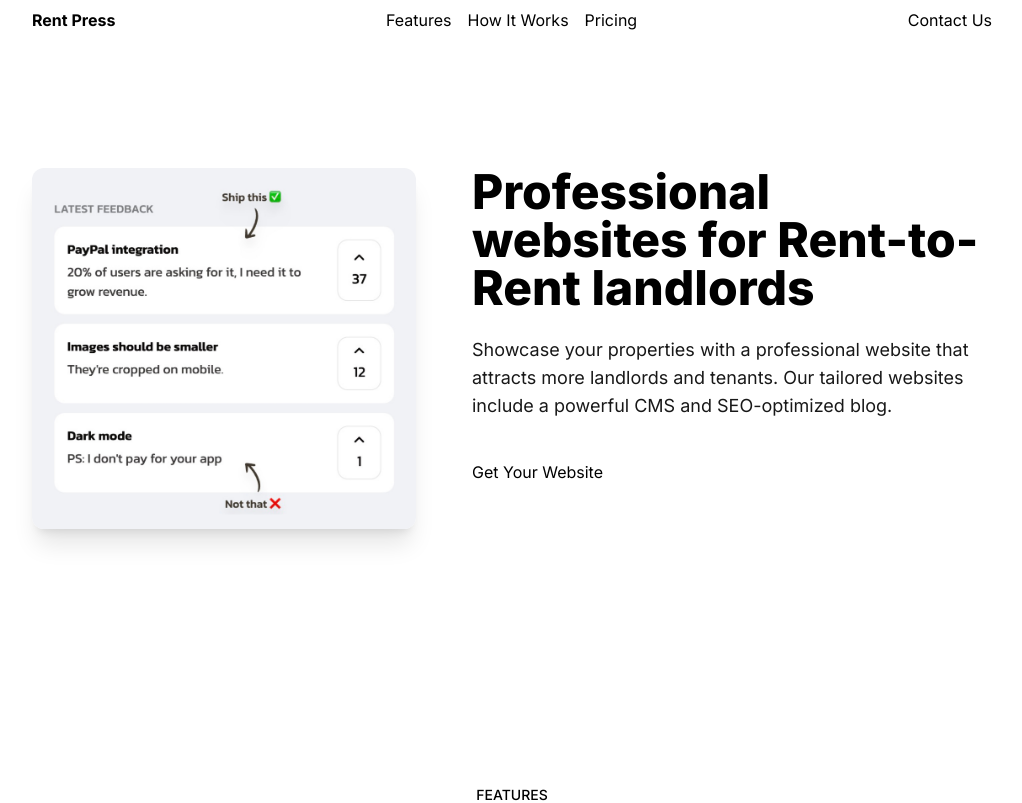
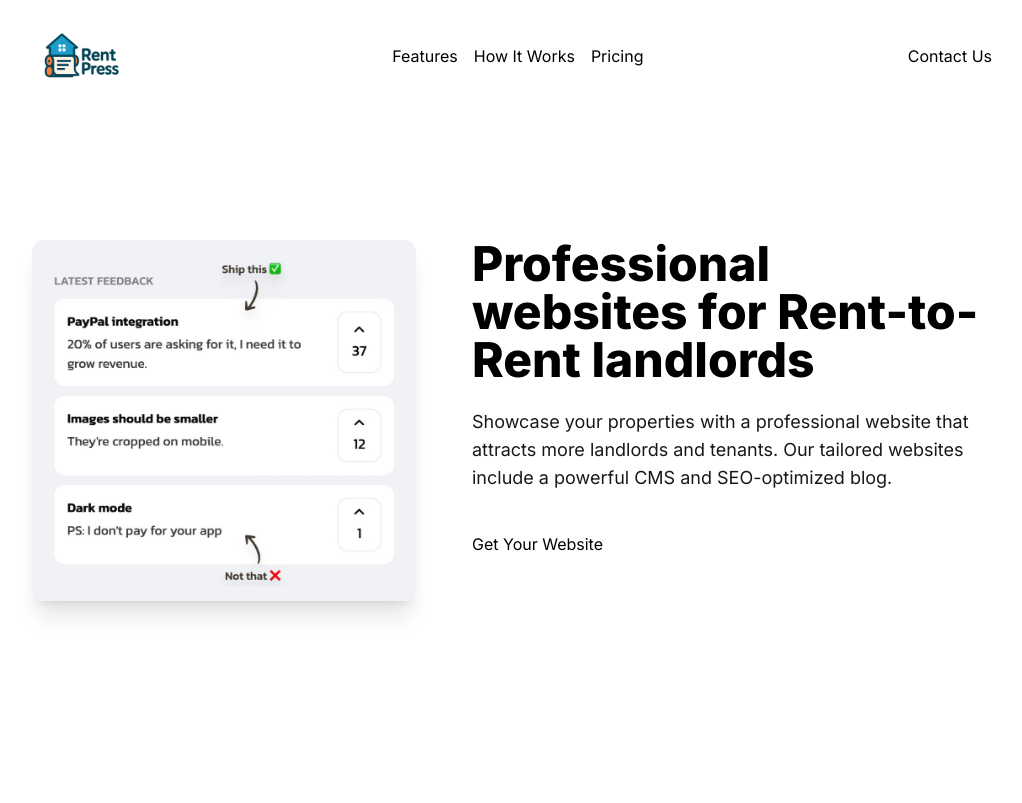
Before and after one commit to veron-eng/r2r-offering, a Next.js app: page / in a window 1280 px wide. Shown: the top 803 px of the page, without its empty margins (128-1150 px from the left). Built offline with nearby package versions, Linux system fonts and the light colour scheme.

Commit message:
adjusted header and footer with logos

```diff
--- a/app/page.js
+++ b/app/page.js
@@ -476,7 +476,15 @@ export default function Home() {
       <section className="bg-base-300 py-8 sm:py-12">
         <div className="max-w-5xl mx-auto px-4 sm:px-8">
           <div className="flex flex-col md:flex-row justify-between items-center">
-            <div className="font-bold text-xl mb-4 md:mb-0">Rent Press</div>
+            <div className="mb-4 md:mb-0">
+              <Image
+                src="/assets/logo-no-background.png"
+                alt="Rent Press Logo"
+                width={240}
+                height={80}
+                className="h-24 w-auto"
+              />
+            </div>
             <div className="flex flex-wrap gap-4 md:gap-6 justify-center">
               <a href="#features" className="link link-hover">Features</a>
               <a href="#how-it-works" className="link link-hover">How It Works</a>
--- a/components/Header.js
+++ b/components/Header.js
@@ -3,6 +3,7 @@
 import { useState } from 'react';
 import ButtonCTA from "@/components/ButtonCTA";
 import Link from 'next/link';
+import Image from 'next/image';
 
 export default function Header() {
   const [isMenuOpen, setIsMenuOpen] = useState(false);
@@ -14,7 +15,15 @@ export default function Header() {
   return (
     <header className="bg-base-200 sticky top-0 z-50">
       <div className="max-w-5xl mx-auto flex justify-between items-center px-8 py-2">
-        <div className="font-bold">Rent Press</div>
+        <div>
+          <Image
+            src="/assets/logo-no-background.png"
+            alt="Rent Press Logo"
+            width={240}
+            height={80}
+            className="h-24 w-auto"
+          />
+        </div>
 
         {/* Desktop Navigation */}
         <div className="space-x-4 hidden md:flex">
```
Also changed, not shown: public/assets/logo-no-background.png (added).
